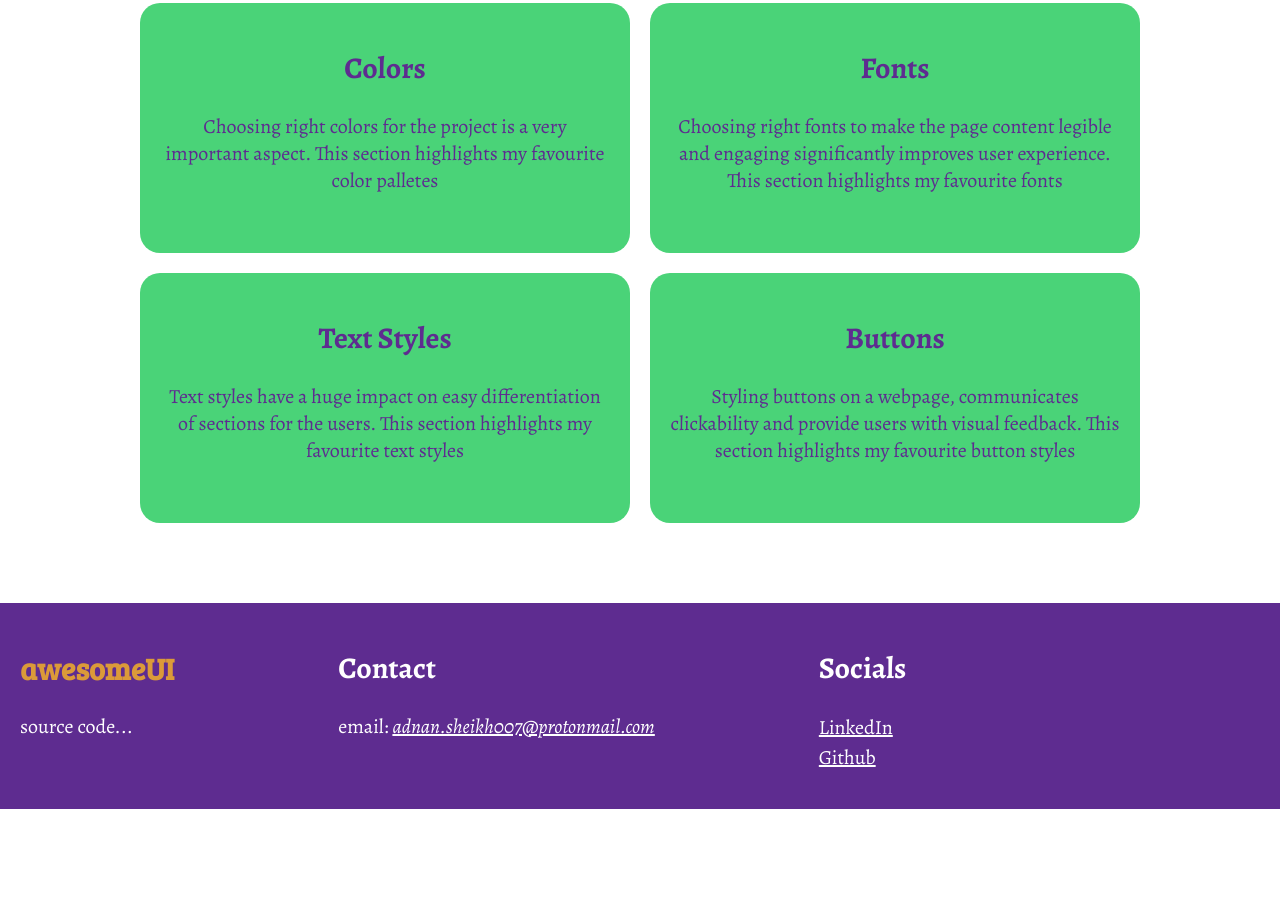
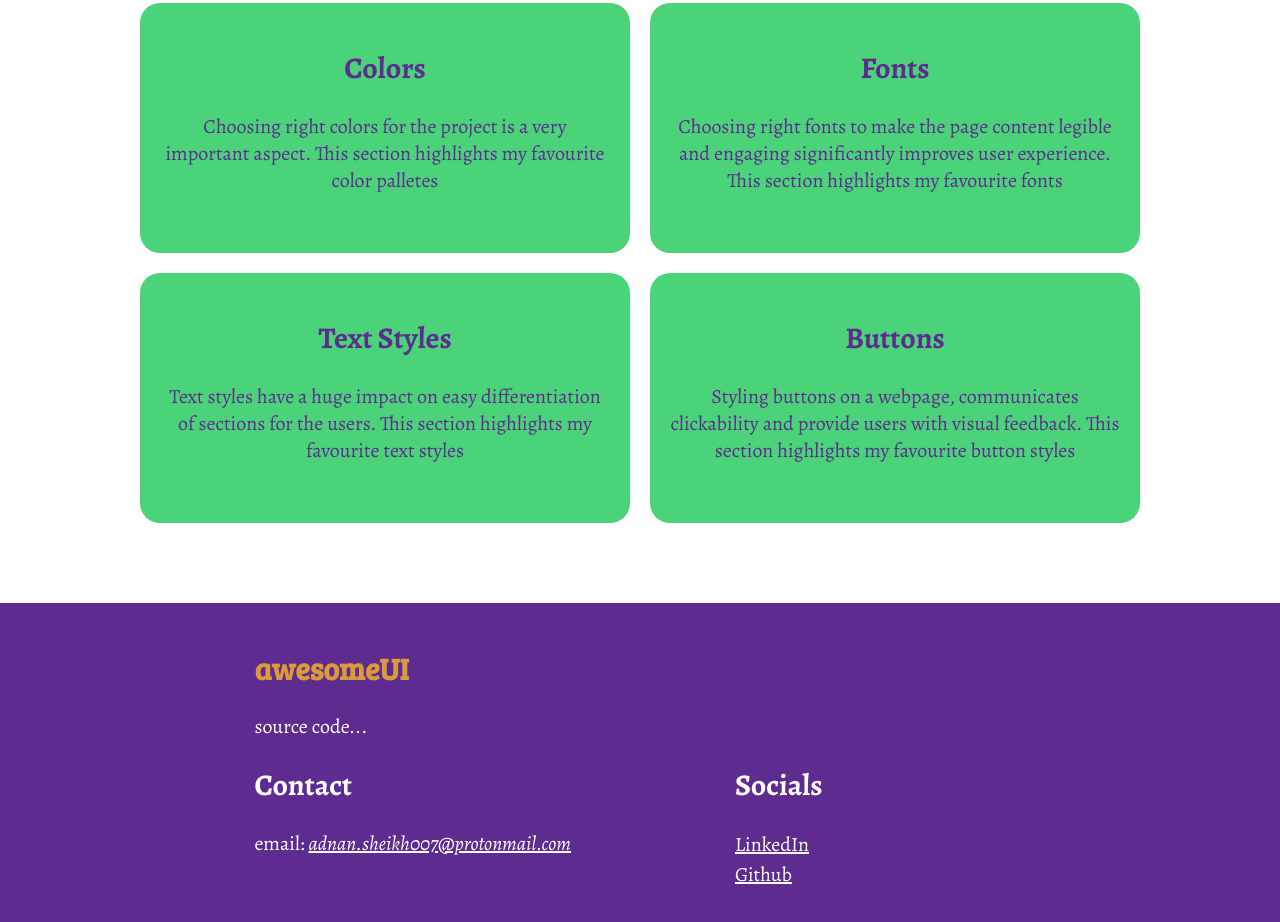
Before and after one commit to adnan-sheikh/website-design-system, a plain HTML site: page index.html in a window 1280 px wide. Shown: the part 693-1615 px from the top of the page. Before the commit the page ends 1502 px from the top, so only its background shows below. Drawn offline with nearby package versions, Linux system fonts and the light colour scheme.

Commit message:
Update index.html

```diff
--- a/index.html
+++ b/index.html
@@ -57,23 +57,26 @@
         </main>
 
         <footer>
-            <section class="source-code column">
+            <div class="center">
+                <section class="column source-code">
                     <h2>awesomeUI</h2>
                     <a href="https://github.com/adnan-sheikh/website-design-system" target="_blank">source code...</a>
                 </section>
 
-            <address class="contact column">
+                <address class="column contact">
                     <h2>Contact</h2>
                     <p>email: <a href="mailto:adnan.sheikh007@protonmail.com" target="_blank">adnan.sheikh007@protonmail.com</a></p>
                 </address>
 
-            <section class="socials column">
+                <section class="column socials">
                     <h2>Socials</h2>
                     <ul>
                         <li><a href="https://www.linkedin.com/in/adnan-sheikh/" target="_blank">LinkedIn</a></li>
                         <li><a href="https://github.com/adnan-sheikh" target="_blank">Github</a></li>
                     </ul>
                 </section>
+            </div>
+
         </footer>
     </body>
 </html>
```
Lines whose indentation alone changed are shown as unchanged.
